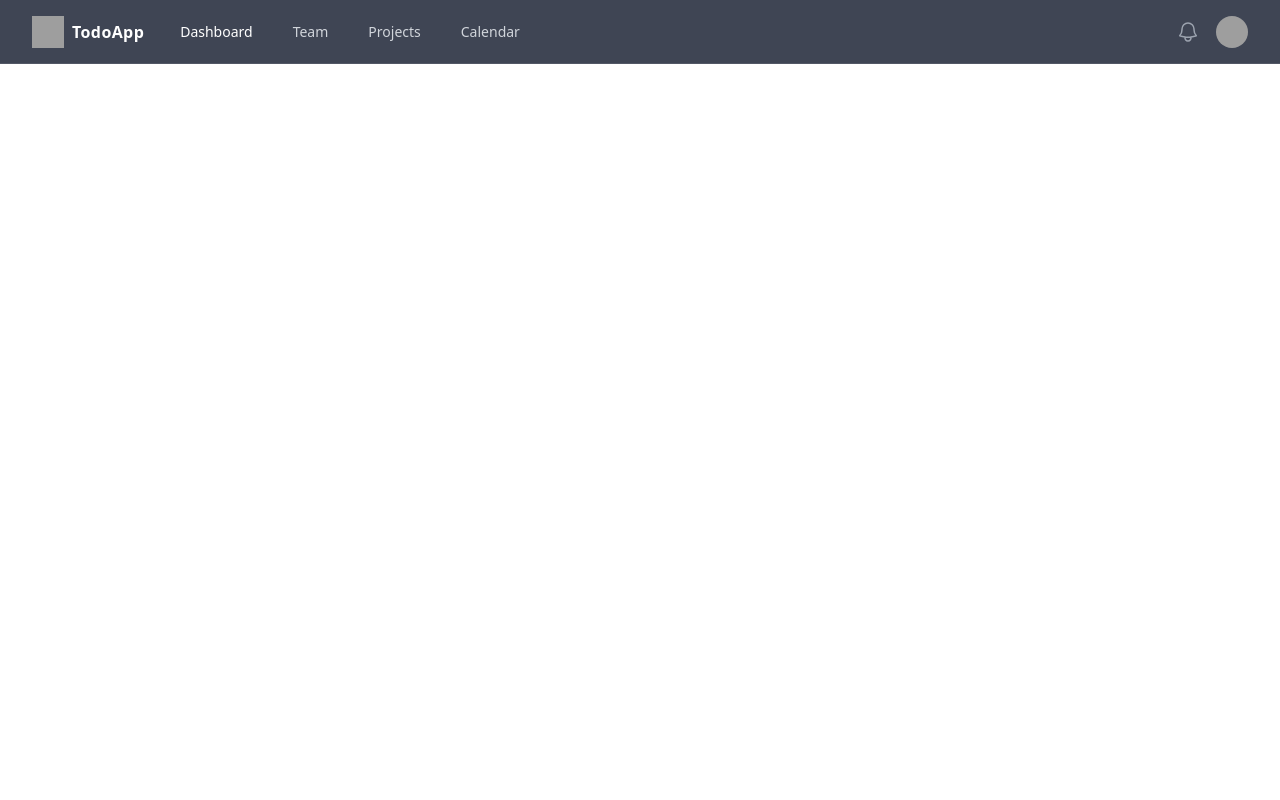
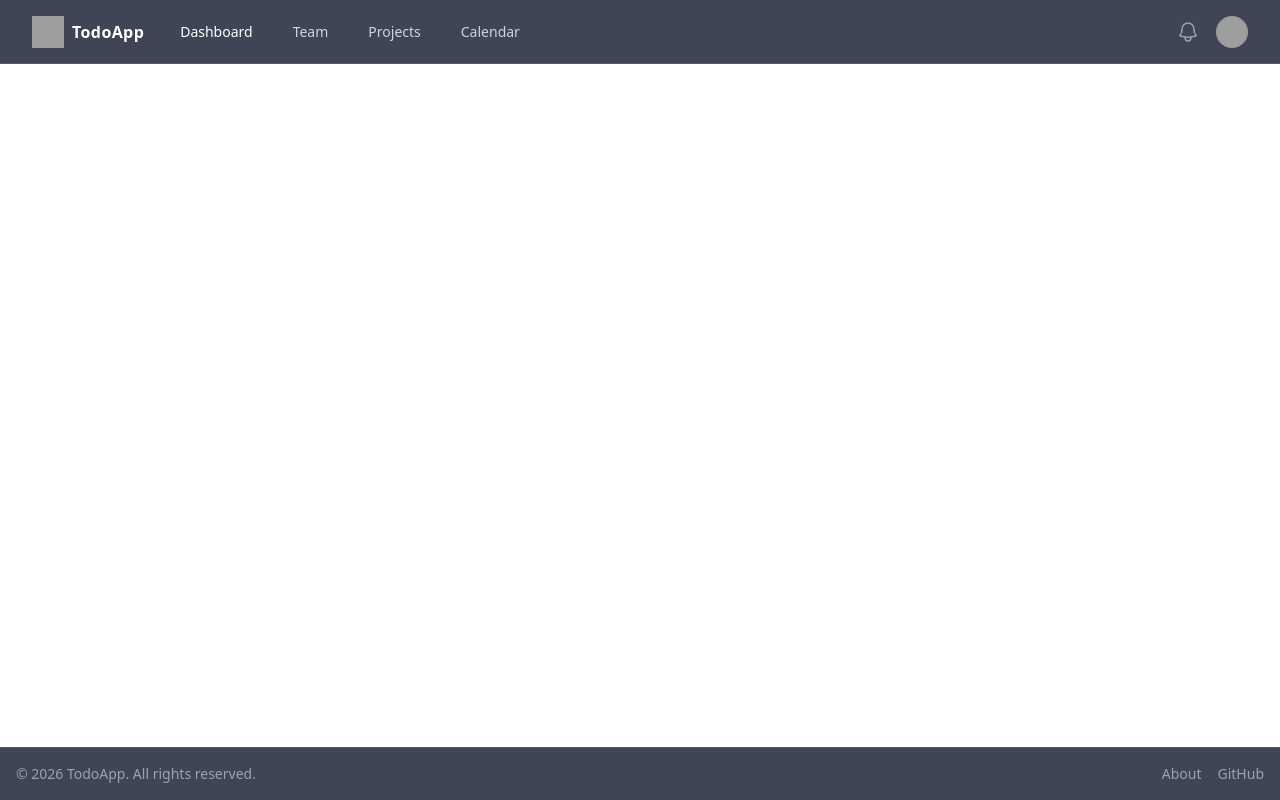
Before and after one commit to abhishekdound/ProgressProject, an Angular app: page / in a window 1280 px wide. Built offline with nearby package versions, Linux system fonts and the light colour scheme; grey boxes are pictures that could not be loaded.

Commit message:
footer component added

```diff
--- a/src/app/app.html
+++ b/src/app/app.html
@@ -1 +1,9 @@
-<app-header></app-header>
+<div class="min-h-screen flex flex-col">
+  <app-header></app-header>
+
+  <main class="flex-1">
+    <router-outlet></router-outlet>
+  </main>
+
+  <app-footer></app-footer>
+</div>
--- a/src/app/app.ts
+++ b/src/app/app.ts
@@ -1,9 +1,11 @@
 import { Component, signal } from '@angular/core';
-import { Header } from "./header/header";
+import { Header } from "./layouts/header/header";
+import { Footer } from "./layouts/footer/footer";
+import { RouterOutlet } from '@angular/router';
 
 @Component({
   selector: 'app-root',
-  imports: [Header],
+  imports: [Header, Footer,RouterOutlet],
   templateUrl: './app.html',
   styleUrl: './app.scss'
 })
--- /dev/null
+++ b/src/app/layouts/footer/footer.html
@@ -0,0 +1,30 @@
+<footer
+  class="mt-auto bg-slate-900/80 backdrop-blur
+         border-t border-white/10"
+>
+  <div
+    class="mx-auto max-w-7xl px-4 py-4
+           flex flex-col sm:flex-row
+           items-center justify-between
+           text-sm text-gray-400"
+  >
+    <span>
+      © {{ currentYear }} TodoApp. All rights reserved.
+    </span>
+
+    <div class="flex gap-4 mt-2 sm:mt-0">
+      <a
+        class="hover:text-white transition"
+        href="#"
+      >
+        About
+      </a>
+      <a
+        class="hover:text-white transition"
+        href="#"
+      >
+        GitHub
+      </a>
+    </div>
+  </div>
+</footer>
--- /dev/null
+++ b/src/app/layouts/footer/footer.ts
@@ -0,0 +1,11 @@
+import { Component } from '@angular/core';
+
+@Component({
+  selector: 'app-footer',
+  imports: [],
+  templateUrl: './footer.html',
+  styleUrl: './footer.scss',
+})
+export class Footer {
+  currentYear = new Date().getFullYear();
+}
```
Also changed, not shown: src/app/layouts/footer/footer.scss (added), src/app/layouts/header/header.html (renamed from src/app/header/header.html), src/app/layouts/header/header.scss (added), src/app/layouts/header/header.ts (renamed from src/app/header/header.ts), 2 other files (tests, documents, lock files or other folders).
